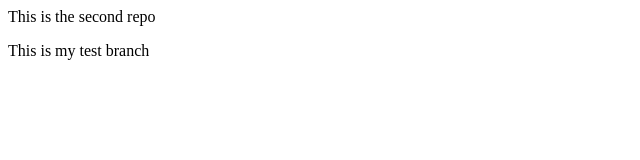
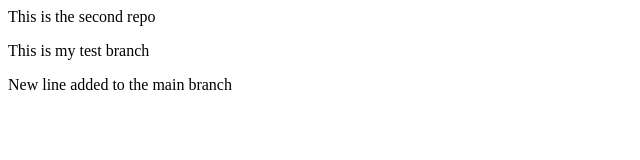
Before and after one commit to VANDANA2212/SecondRepo, a plain HTML site: page index.html in a window 1280 px wide. Shown: the whole page, without its empty margins (0-640 px from the left). Drawn offline with Linux system fonts and the light colour scheme.

Commit message:
Yet another line

```diff
--- a/index.html
+++ b/index.html
@@ -1,2 +1,3 @@
 <p>This is the second repo </p>
 <p>This is my test branch</p>
+<p>New line added to the main branch</p>
```
